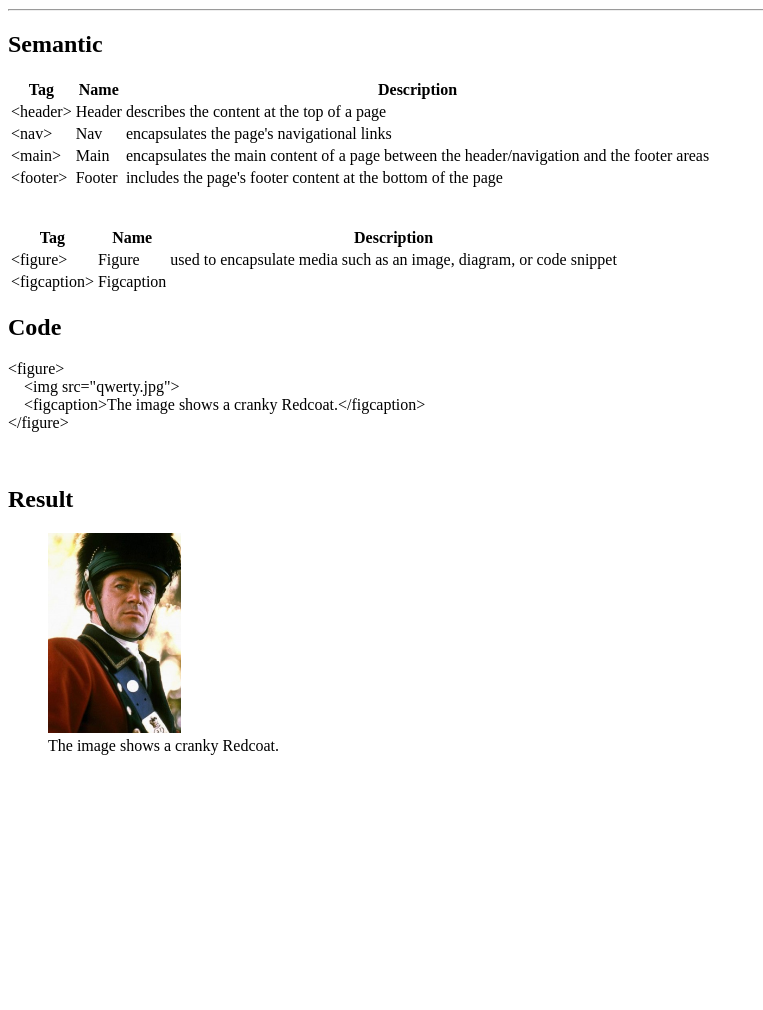
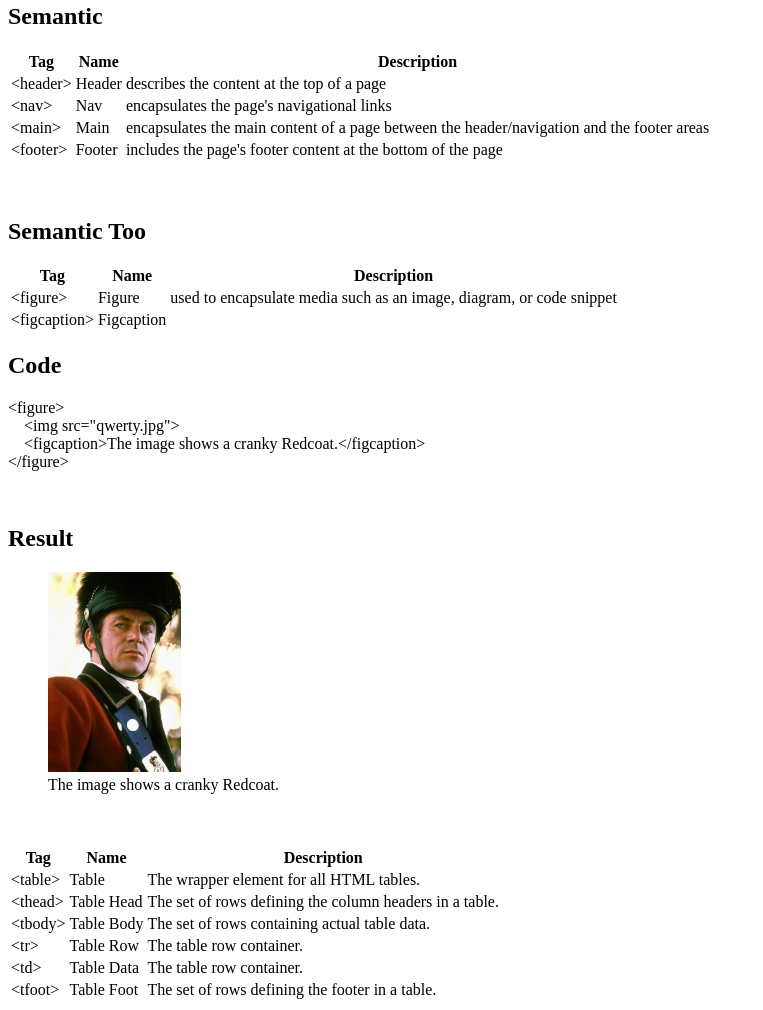
Before and after one commit to HurricaneBTC/Learning-to-Code-Reference-Site, a plain HTML site: page index.html in a window 1280 px wide. Shown: the part 260-1270 px from the top of the page, without its empty margins (0-763 px from the left). Before the commit the page ends 1031 px from the top, so only its background shows below. Drawn offline with Linux system fonts and the light colour scheme; files that its build step writes are made by us from their sources.

Commit message:
troubleshooting

```diff
--- a/index.html
+++ b/index.html
@@ -1,17 +1,21 @@
 <!DOCTYPE html>
 <html lang="en">
+
 <head>
   <meta charset="utf-8" />
   <title>Code_Guide</title>
   <link rel="stylesheet" href="style.css" type="text/css/">
 </head>
 
+
+<body>
+
   <header>
     <p>Coding Reference</p>
   </header>
 
-<body>
-  <div width="100%">
+  <!--=================================================================================================================-->
+
   <nav id="nav_menu">
     <ul>
       <li><a href="#html"><span class="acronyms">html</span></a></li>
@@ -22,13 +26,15 @@
       <li><a href="#??"><span class="other">??</span></a></li>
     </ul>
   </nav>
-  </div>
+
+  <!--=================================================================================================================-->
 
   <section>
     <h1 class="titles">HTML</h1>
     <aside>(HyperText Markup Language)</aside>
-  <br>
-  <hr>
+
+    <!------------------------------------------------------------------------------------------------------------------->
+
     <article>
       <h2>Semantic</h2>
       <table>
@@ -37,51 +43,61 @@
           <th>Name</th>
           <th>Description</th>
         </thead>
+
         <tbody>
           <tr>
             <td><span class="code">&lt;header&gt;</span></td>
             <td>Header</td>
             <td>describes the content at the top of a page</td>
           </tr>
+
           <tr>
             <td><span class="code">&lt;nav&gt;</span></td>
             <td>Nav</td>
             <td>encapsulates the page's navigational links</td>
           </tr>
+
           <tr>
             <td><span class="code">&lt;main&gt;</span></td>
             <td>Main</td>
             <td>encapsulates the main content of a page between the header/navigation and the footer areas</td>
           </tr>
+
           <tr>
             <td><span class="code">&lt;footer&gt;</span></td>
             <td>Footer</td>
             <td>includes the page's footer content at the bottom of the page</td>
           </tr>
         </tbody>
+
       </table>
     </article>
-  </section>
-<!------------------------------------------------------------------------------------------------------>
-  <section class="break1">
+
+    <!------------------------------------------------------------------------------------------------------------------->
+
+    <article class="break1">
       <br>
       <br>
-  </section>
-<!------------------------------------------------------------------------------------------------------>
-  <section>
+    </article>
+
+    <!------------------------------------------------------------------------------------------------------------------->
+
     <article>
+      <h2>Semantic Too</h2>
       <table>
         <thead>
           <th>Tag</th>
           <th>Name</th>
           <th>Description</th>
         </thead>
+
         <tbody>
           <tr>
             <td><span class="code">&lt;figure&gt;</span></td>
             <td>Figure</td>
             <td>used to encapsulate media such as an image, diagram, or code snippet</td>
           </tr>
+
           <tr>
             <td><span class="code">&lt;figcaption&gt;</span></td>
             <td>Figcaption</td>
@@ -89,8 +105,7 @@
           </tr>
         </tbody>
       </table>
-    </article>
-    <article>
+
       <div class="row">
         <div class="column1">
           <h2>Code</h2>
@@ -109,9 +124,56 @@
         </div>
       </div>
     </article>
-  </section>
+
     <!------------------------------------------------------------------------------------------------------>
 
+    <article class="break2">
+      <br>
+      <br>
+    </article>
+
+    <!------------------------------------------------------------------------------------------------------>
+
+    <article></article>
+    <table>
+  <thead>
+    <th>Tag</th>
+    <th>Name</th>
+    <th>Description</th>
+  </thead>
+  <tbody>
+    <tr>
+      <td><span class="code">&lt;table&gt;</span></td>
+      <td>Table</td>
+      <td>The wrapper element for all HTML tables.</td>
+    </tr>
+    <tr>
+      <td><span class="code">&lt;thead&gt;</span></td>
+      <td>Table Head</td>
+      <td>The set of rows defining the column headers in a table.</td>
+    </tr>
+    <tr>
+      <td><span class="code">&lt;tbody&gt;</span></td>
+      <td>Table Body</td>
+      <td>The set of rows containing actual table data.</td>
+    </tr>
+    <tr>
+      <td><span class="code">&lt;tr&gt;</span></td>
+      <td>Table Row</td>
+      <td>The table row container.</td>
+    </tr>
+    <tr>
+      <td><span class="code">&lt;td&gt;</span></td>
+      <td>Table Data</td>
+      <td>The table row container.</td>
+    </tr>
+    <tr>
+      <td><span class="code">&lt;tfoot&gt;</span></td>
+      <td>Table Foot</td>
+      <td>The set of rows defining the footer in a table.</td>
+    </tr>
+  </tbody>
+</table>
 
 
 </body>
```
Lines whose indentation alone changed are shown as unchanged.
